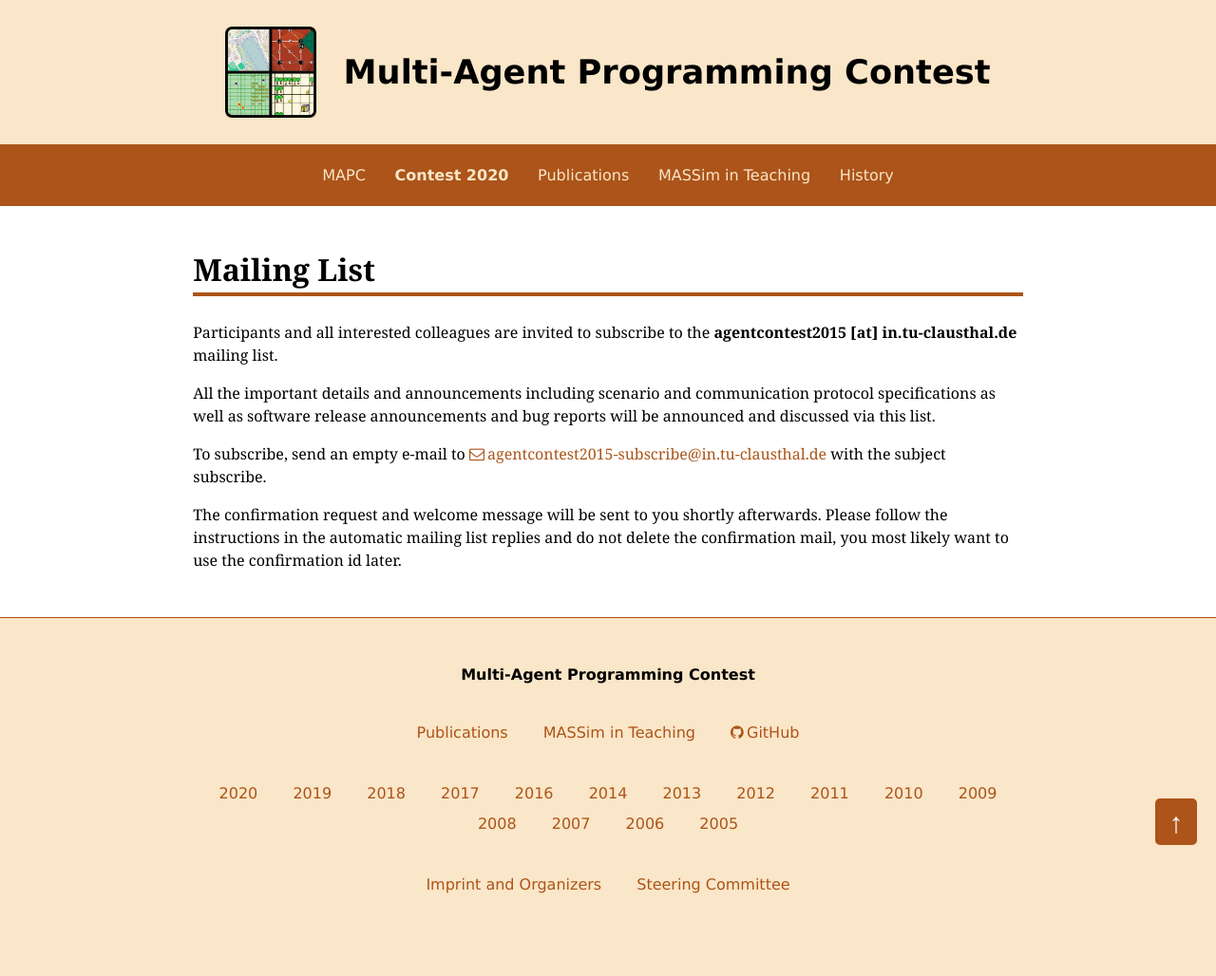
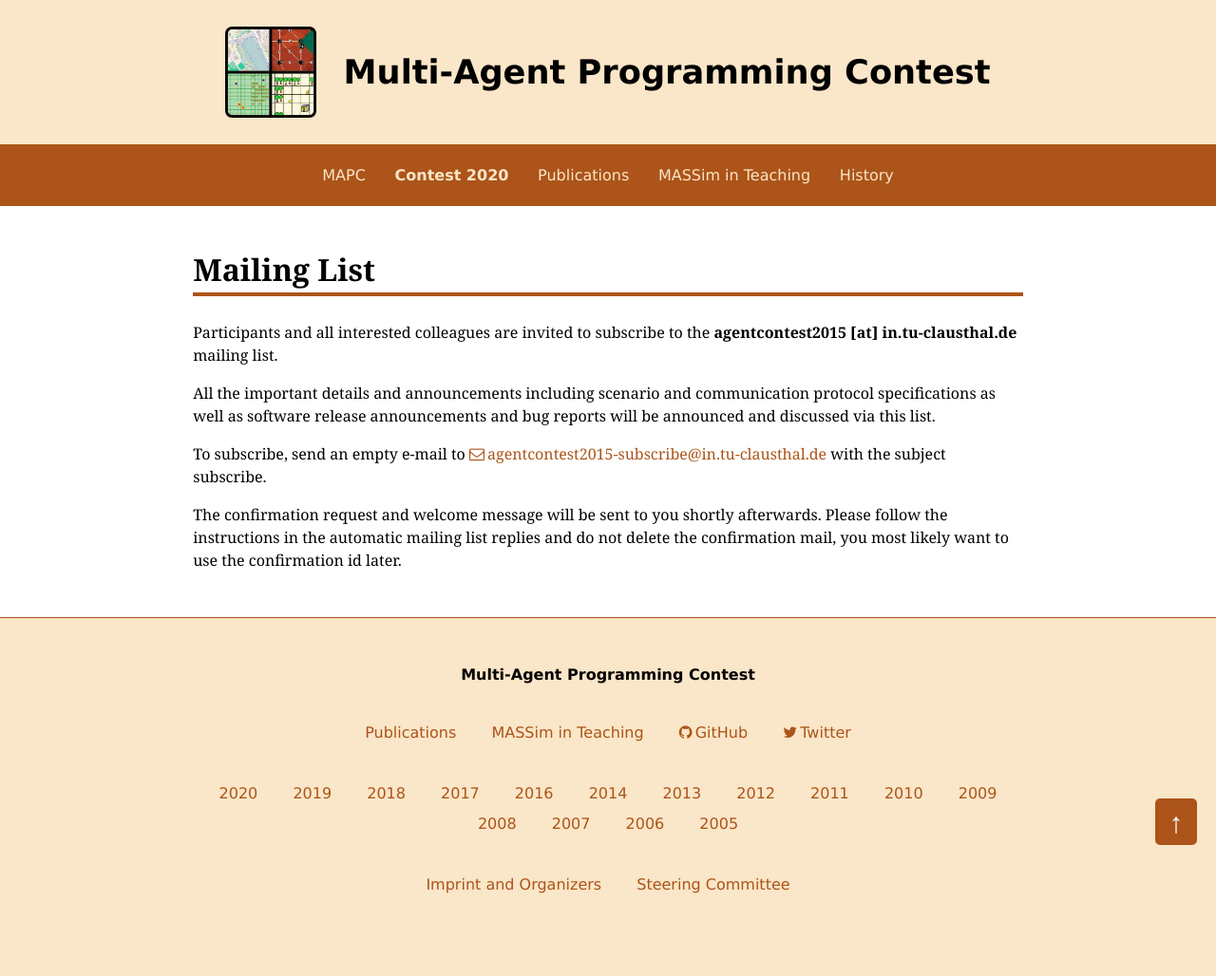
Before and after one commit to agentcontest/agentcontest.github.io, a Jekyll site: the page built from mailing-list.md, in a window 1280 px wide. Shown: the whole page at 95% size. Built offline with Jekyll 4.4.1, drawn with Linux system fonts in a browser that asks for light colours.

Commit message:
link twitter

```diff
--- a/_layouts/default.html
+++ b/_layouts/default.html
@@ -38,6 +38,7 @@
           <li><a href="/publications/">Publications</a></li>
           <li><a href="/massim-in-teaching/">MASSim in Teaching</a></li>
           <li><a href="https://github.com/agentcontest">GitHub</a></li>
+          <li><a href="https://twitter.com/AgentContest">Twitter</a></li>
         </ul>
         <ul>
           <li><a href="/2020/">2020</a></li>
--- a/css/style.scss
+++ b/css/style.scss
@@ -136,6 +136,11 @@ a {
     font-family: FontAwesome;
     margin-right: 0.2em;
     content: "\f09b";
+  }
+  &[href^="https://twitter.com/"]:before {
+    font-family: FontAwesome;
+    margin-right: 0.2em;
+    content: "\f099";
   }
   &[href$=".tar.bz2"]:before,
   &[href$=".tar.gz"]:before,
```
